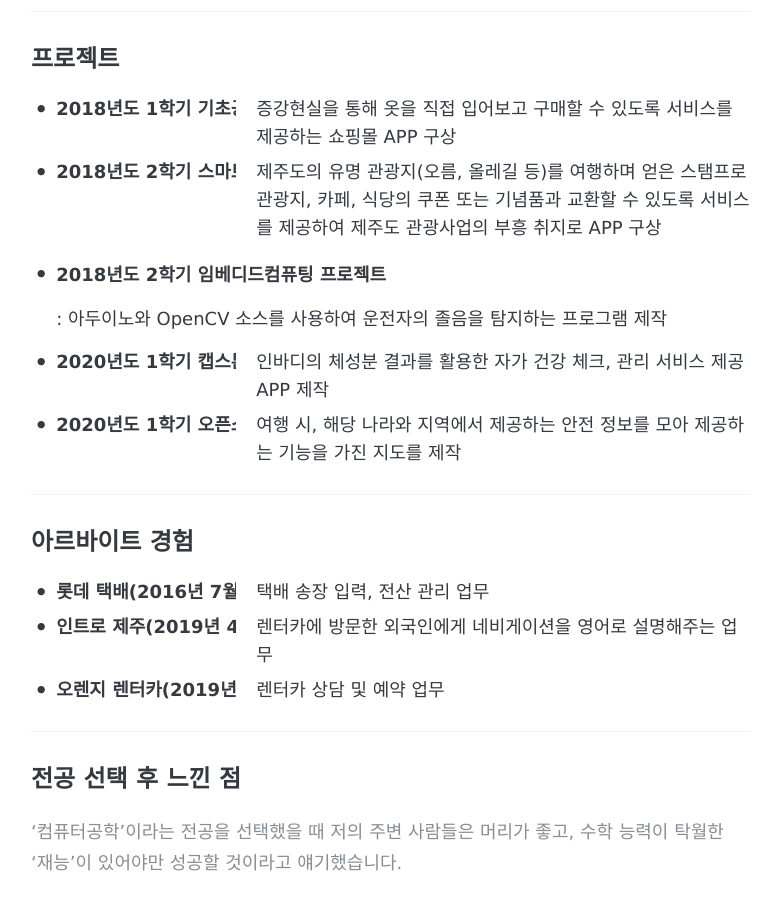
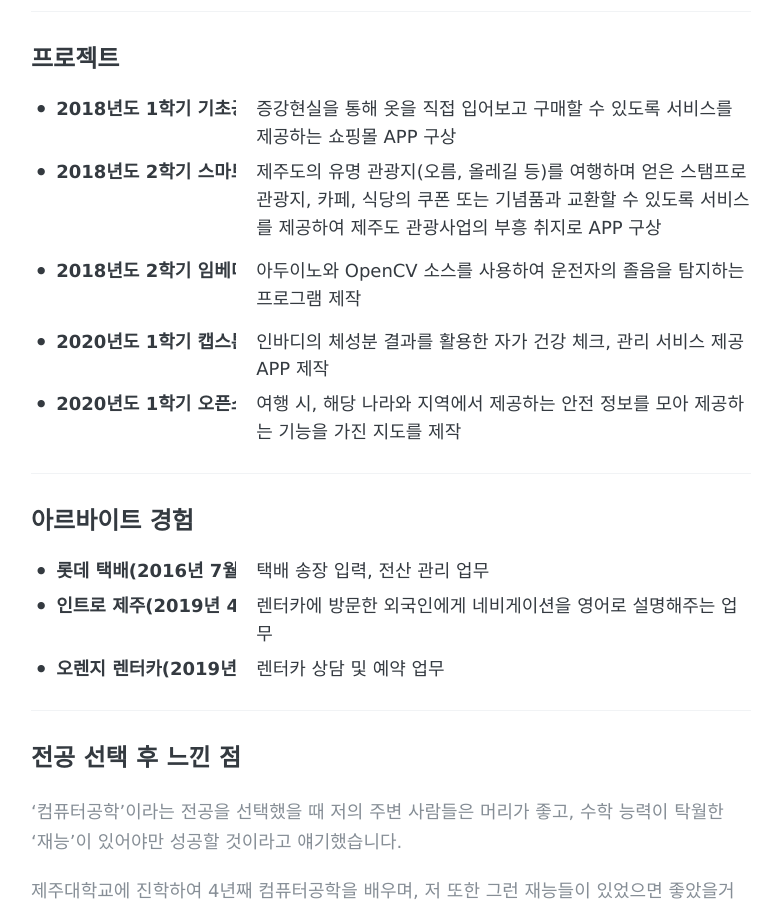
Before and after one commit to burninghering/burninghering.github.io, a Jekyll site: the page built from _posts/2020-05-19-style-test-ko.md, in a window 1280 px wide and 900 px high, scrolled down 1077 px. Shown: the whole window, without its empty margins (249-1029 px from the left). Built offline with Jekyll 4.4.1, drawn with Linux system fonts in a browser that asks for light colours.

```diff
--- a/_posts/2020-05-19-style-test-ko.md
+++ b/_posts/2020-05-19-style-test-ko.md
@@ -44,10 +44,11 @@ comments: true
 : 증강현실을 통해 옷을 직접 입어보고 구매할 수 있도록 서비스를 제공하는 쇼핑몰 APP 구상
 
 * 2018년도 2학기 스마트모바일컴퓨팅 프로젝트
-: 제주도의 유명 관광지(오름, 올레길 등)를 여행하며 얻은 스탬프로 관광지, 카페, 식당의 쿠폰 또는 기념품과 교환할 수 있도록 서비스를 제공하여 제주도 관광사업의 부흥 취지로 APP 구상
+  : 제주도의 유명 관광지(오름, 올레길 등)를 여행하며 얻은 스탬프로 관광지, 카페, 식당의 쿠폰 또는 기념품과 교환할 수 있도록 서비스를 제공하여 제주도 관광사업의 부흥 취지로 APP 구상
 
-* ##### 2018년도 2학기 임베디드컴퓨팅 프로젝트
-: 아두이노와 OpenCV 소스를 사용하여 운전자의 졸음을 탐지하는 프로그램 제작
+* 2018년도 2학기 임베디드컴퓨팅 프로젝트
+
+  : 아두이노와 OpenCV 소스를 사용하여 운전자의 졸음을 탐지하는 프로그램 제작
 
 * 2020년도 1학기 캡스톤디자인 프로젝트
 : 인바디의 체성분 결과를 활용한 자가 건강 체크, 관리 서비스 제공 APP 제작
```
